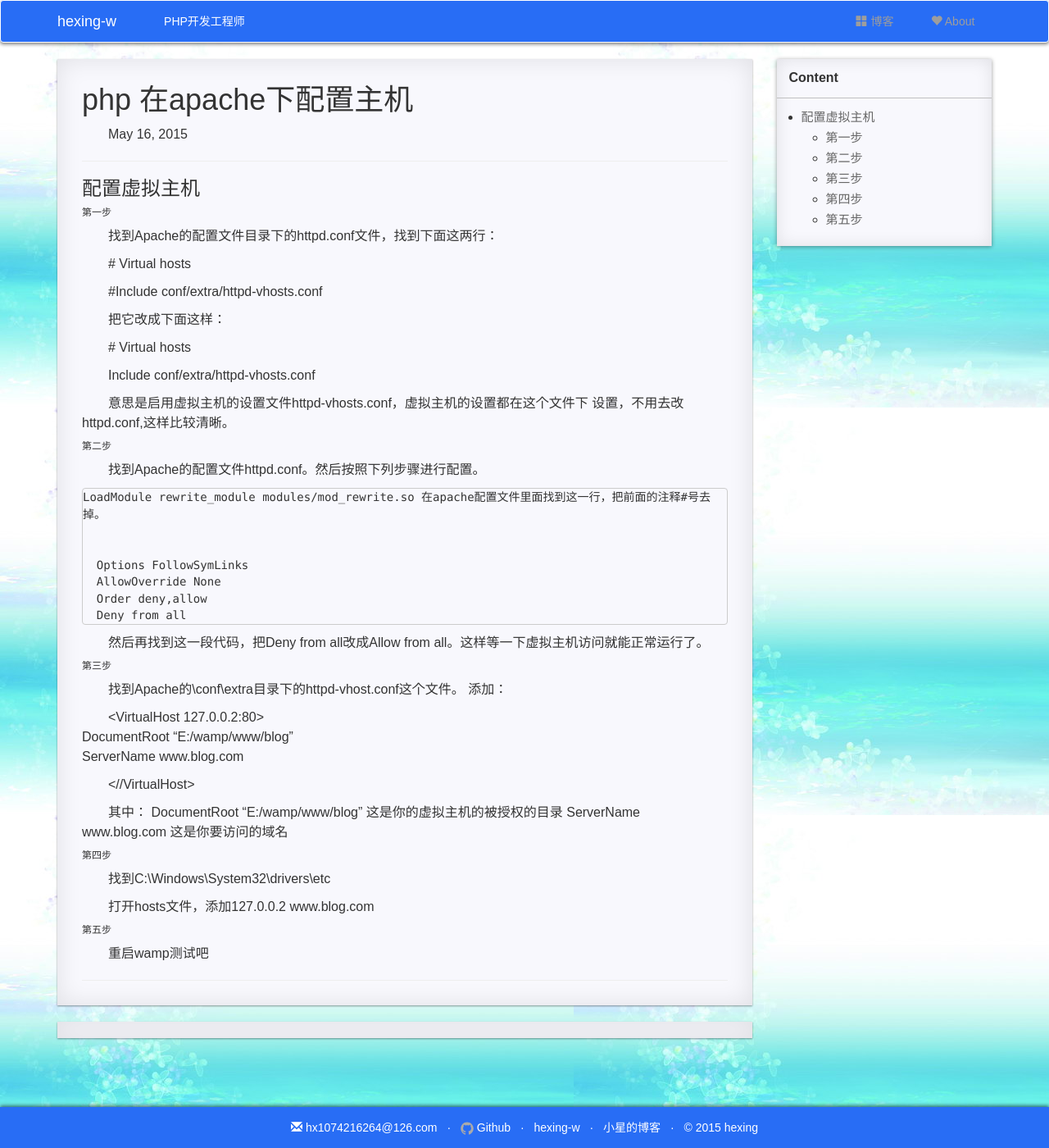
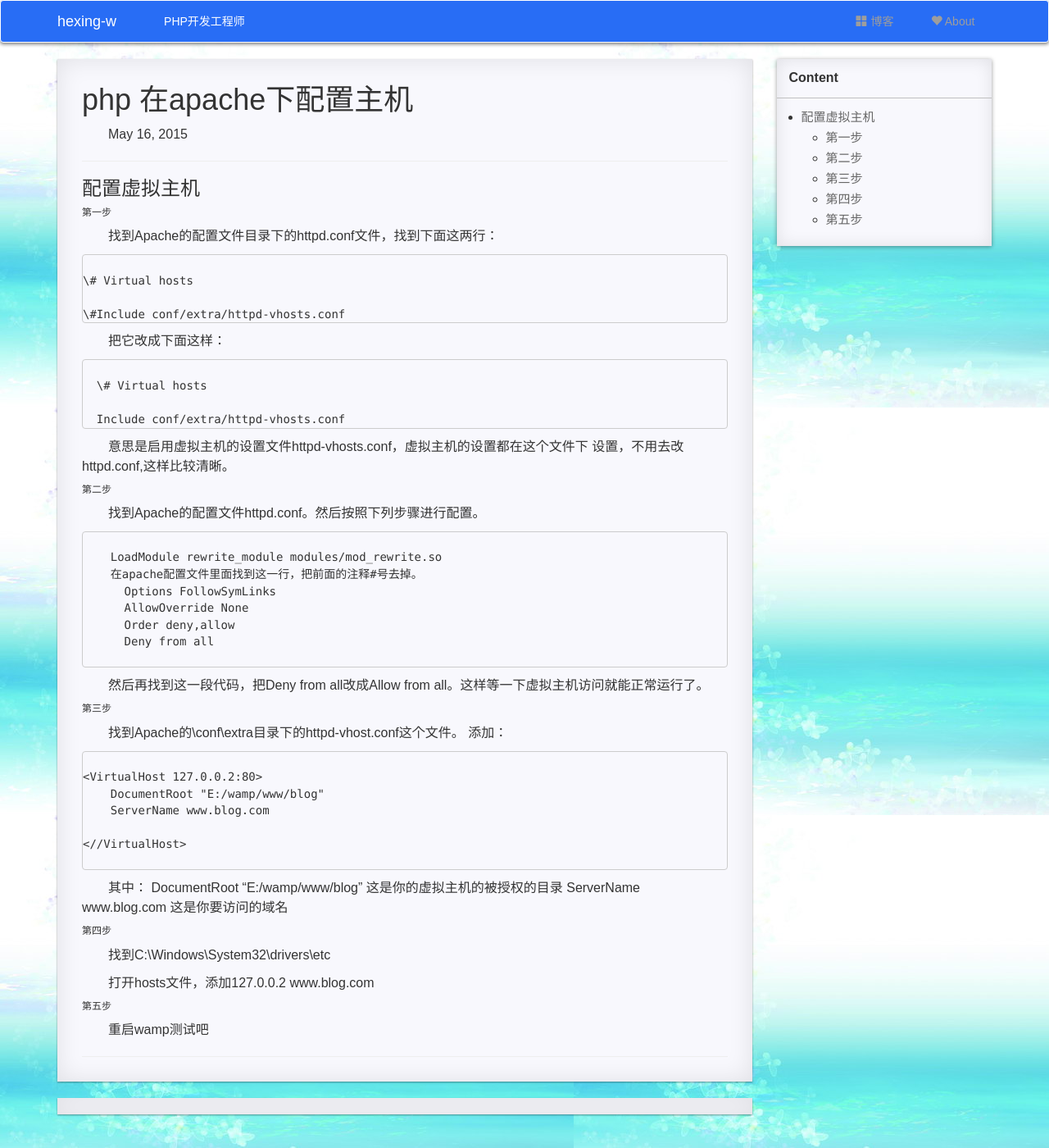
Before and after one commit to hexing-w/hexing-w.github.io, a Jekyll site: the page built from _posts/2015-05-16-php如何在apache配置虚拟主机.md, in a window 1280 px wide and 1400 px high. Shown: the whole window at 82% size. Built offline with Jekyll 4.4.1, drawn with Linux system fonts in a browser that asks for light colours; nearby versions of some CDN libraries; comment, search, counter and statistics services are not loaded; a style sheet for code colours, icons or effects is not loaded.

Commit message:
Update 2015-05-16-php如何在apache配置虚拟主机.md

```diff
--- a/_posts/2015-05-16-php如何在apache配置虚拟主机.md
+++ b/_posts/2015-05-16-php如何在apache配置虚拟主机.md
@@ -14,16 +14,16 @@ excerpt: php 。
 ######第一步
 
 找到Apache的配置文件目录下的httpd.conf文件，找到下面这两行：
-
+<pre><code>
 \# Virtual hosts
 
-\#Include conf/extra/httpd-vhosts.conf
+\#Include conf/extra/httpd-vhosts.conf</code></pre>
 
 把它改成下面这样：
-
+<pre><code>
   \# Virtual hosts
 
-  Include conf/extra/httpd-vhosts.conf
+  Include conf/extra/httpd-vhosts.conf</code></pre>
 
 意思是启用虚拟主机的设置文件httpd-vhosts.conf，虚拟主机的设置都在这个文件下
 设置，不用去改httpd.conf,这样比较清晰。
@@ -32,28 +32,27 @@ excerpt: php 。
 ######第二步
 
 找到Apache的配置文件httpd.conf。然后按照下列步骤进行配置。
-
+<pre><code>
     LoadModule rewrite_module modules/mod_rewrite.so
-在apache配置文件里面找到这一行，把前面的注释#号去掉。
-
-
+    在apache配置文件里面找到这一行，把前面的注释#号去掉。
       Options FollowSymLinks
       AllowOverride None
       Order deny,allow
       Deny from all
-
+ </code></pre>
 然后再找到这一段代码，把Deny from all改成Allow from all。这样等一下虚拟主机访问就能正常运行了。
 
 ######第三步
 
 找到Apache的\conf\extra目录下的httpd-vhost.conf这个文件。
 添加：
-
+<pre><code>
 <VirtualHost 127.0.0.2:80>
     DocumentRoot "E:/wamp/www/blog"
     ServerName www.blog.com
 
 <//VirtualHost>
+ </code></pre>
 
 其中：
 DocumentRoot "E:/wamp/www/blog"   这是你的虚拟主机的被授权的目录
```
